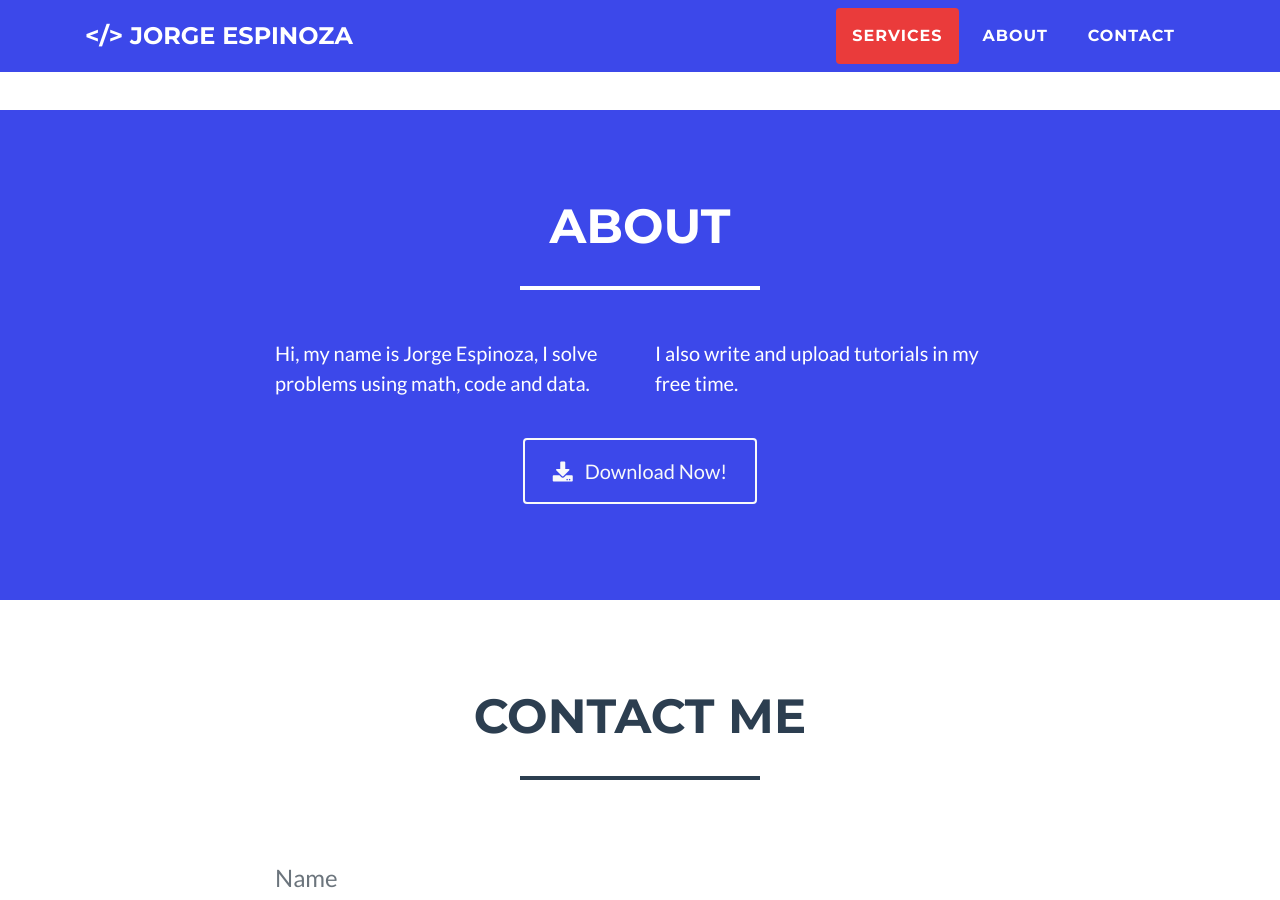
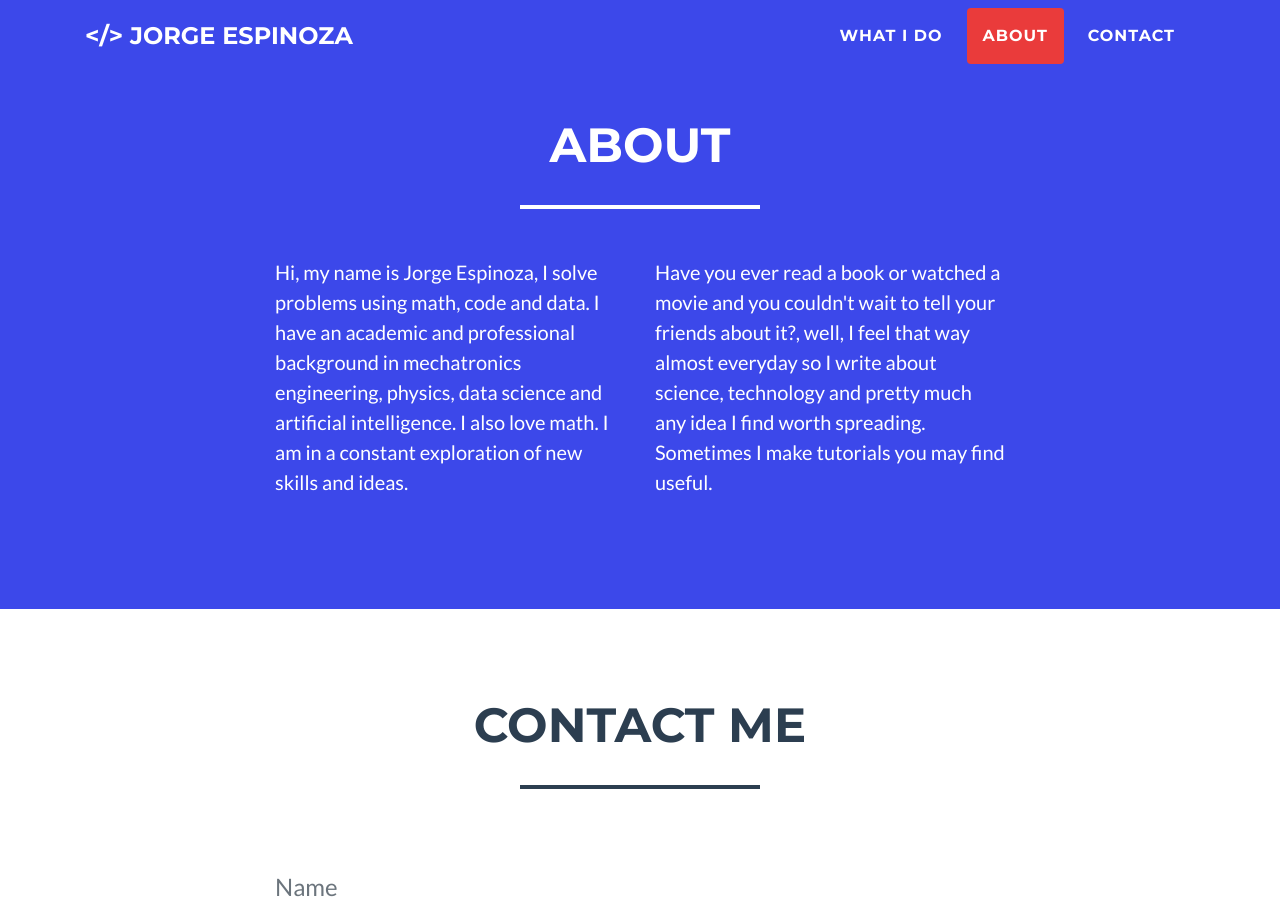
Before and after one commit to jabud/jabud.github.io, a Jekyll site: the page built from index.md, in a window 1280 px wide and 900 px high, scrolled down 1638 px. Built offline with Jekyll 4.4.1, drawn with Linux system fonts in a browser that asks for light colours; some of the changed text lies outside the part shown.

```diff
--- /dev/null
+++ b/Gemfile
@@ -0,0 +1,3 @@
+source "https://rubygems.org"
+
+gem "github-pages", group: :jekyll_plugins
--- a/_includes/about.html
+++ b/_includes/about.html
@@ -5,17 +5,18 @@
             <hr class="star-light mb-5">
         <div class="row">
             <div class="col-lg-4 ml-auto">
-            <p class="lead">Hi, my name is Jorge Espinoza, I solve problems using math, code and data.</p>
+            <p class="lead">Hi, my name is Jorge Espinoza, I solve problems using math, code and data. I have an academic and professional background in mechatronics engineering, physics, data science and artificial intelligence. I also love math.
+            I am in a constant exploration of new skills and ideas.</p>
             </div>
         <div class="col-lg-4 mr-auto">
-            <p class="lead">I also write and upload tutorials in my free time.</p>
+            <p class="lead">Have you ever read a book or watched a movie and you couldn't wait to tell your friends about it?, well, I feel that way almost everyday so I write about science, technology and pretty much any idea I find worth spreading. Sometimes I make tutorials you may find useful.</p>
         </div>
         </div>
-        <div class="text-center mt-4">
+<!--         <div class="text-center mt-4">
             <a class="btn btn-xl btn-outline-light" href="#">
             <i class="fas fa-download mr-2"></i>
                 Download Now!
             </a>
-        </div>
+        </div> -->
         </div>
     </section>
--- a/_includes/header.html
+++ b/_includes/header.html
@@ -2,7 +2,7 @@
     <header class="masthead bg-primary text-white text-center">
         <div class="container">
               <img class="img-fluid mb-5 d-block mx-auto" src="img/face.png" alt="">
-              <h1 class="text-uppercase mb-0">{{ site.title }}</h1>
+              <!-- <h1 class="text-uppercase mb-0">{{ site.title }}</h1> -->
               <hr class="star-light">
               <h2 class="font-weight-light mb-0">{{ site.skills }}</h2>
               <br>
--- a/_includes/nav.html
+++ b/_includes/nav.html
@@ -9,7 +9,7 @@
       <div class="collapse navbar-collapse" id="navbarResponsive">
         <ul class="navbar-nav ml-auto">
           <li class="nav-item mx-0 mx-lg-1">
-            <a class="nav-link py-3 px-0 px-lg-3 rounded js-scroll-trigger" href="#portfolio">Services</a>
+            <a class="nav-link py-3 px-0 px-lg-3 rounded js-scroll-trigger" href="#portfolio">What I Do</a>
           </li>
           <li class="nav-item mx-0 mx-lg-1">
             <a class="nav-link py-3 px-0 px-lg-3 rounded js-scroll-trigger" href="#about">About</a>
--- a/_includes/portfolio_grid.html
+++ b/_includes/portfolio_grid.html
@@ -1,7 +1,7 @@
     <!-- Portfolio Grid Section -->
     <section class="portfolio" id="portfolio">
         <div class="container">
-        <h2 class="text-center text-uppercase text-secondary mb-0">Services</h2>
+        <h2 class="text-center text-uppercase text-secondary mb-0">What I Do</h2>
         <hr class="star-dark mb-5">
         <div class="row">
             {% for post in site.posts %}
```
Also changed, not shown: about.md (deleted, +0 -18 lines), Gemfile.lock, img/face.png, 10 other files.
